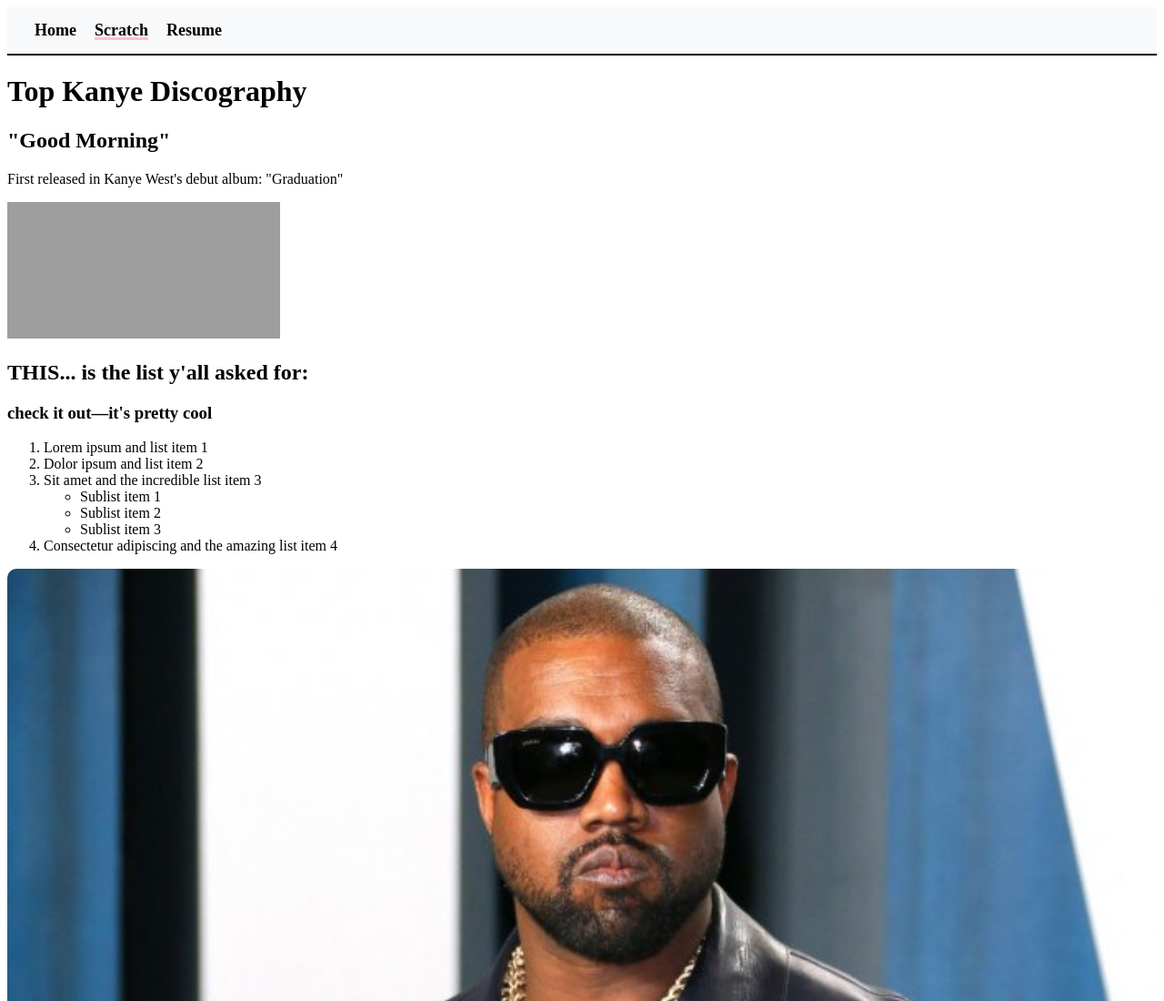
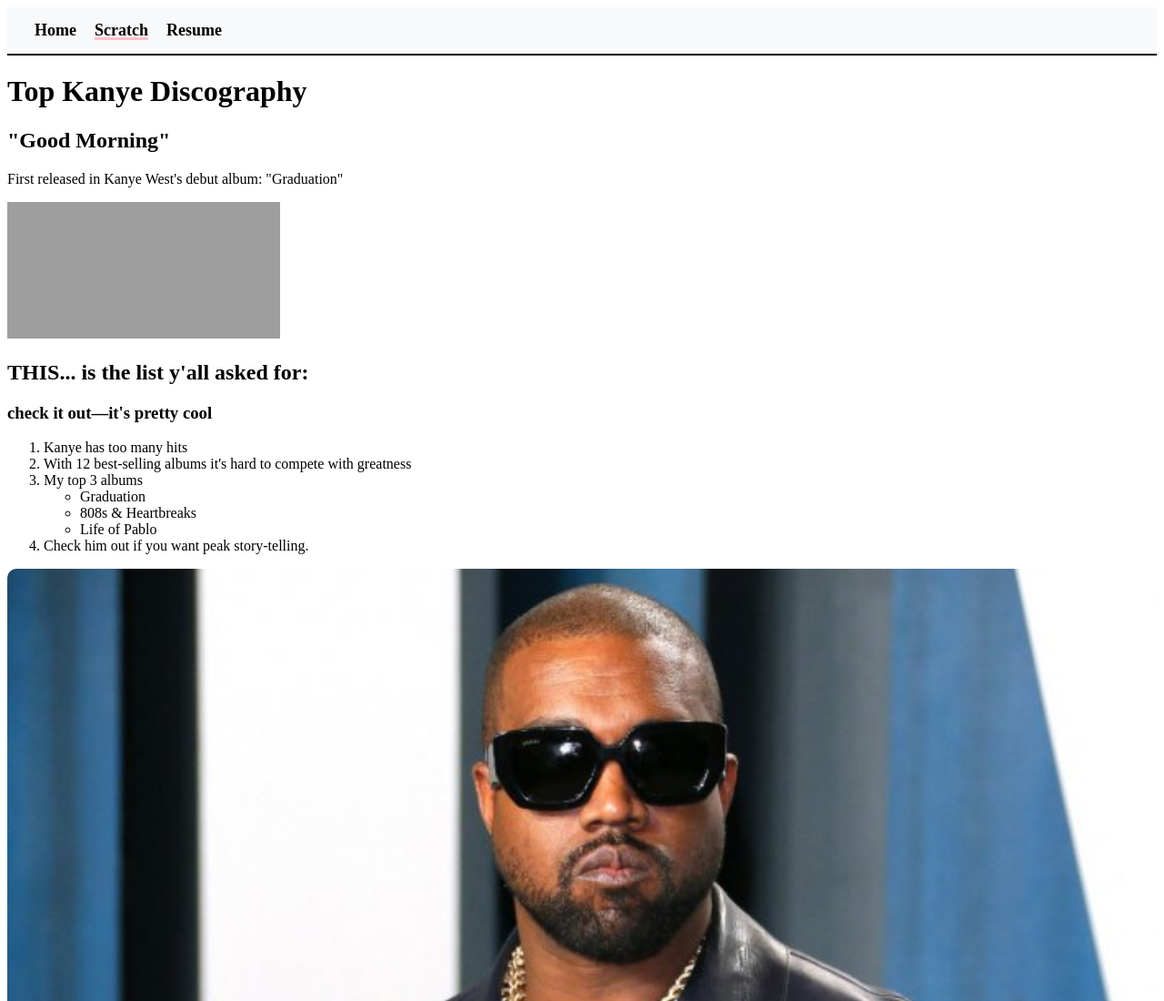
Before and after one commit to aaronmavila/About-me, a website: page scratch.html in a window 1280 px wide. Shown: the top 1100 px of the page at 91% size. Drawn offline with Linux system fonts and the light colour scheme; grey boxes are pictures that could not be loaded.

Commit message:
Update scratch.html

```diff
--- a/scratch.html
+++ b/scratch.html
@@ -28,17 +28,16 @@
         <h2><strong>THIS</strong>... is the list y'all asked for:</h2>
         <h3>check it out—it's pretty cool</h3>
         <ol>
-          <li>Lorem ipsum and list item 1</li>
-          <li>Dolor ipsum and list item 2</li>
-          <li>Sit amet and the incredible list item 3
-            <!-- Fixed Nested List: <ul> is now safely inside the <li> -->
+          <li>Kanye has too many hits</li>
+          <li>With 12 best-selling albums it's hard to compete with greatness</li>
+          <li>My top 3 albums
             <ul>
-              <li>Sublist item 1</li>
-              <li>Sublist item 2</li>
-              <li>Sublist item 3</li>
+              <li>Graduation</li>
+              <li>808s & Heartbreaks</li>
+              <li>Life of Pablo</li>
             </ul>
           </li>
-          <li>Consectetur adipiscing and the amazing list item 4</li>
+          <li>Check him out if you want peak story-telling.</li>
         </ol>
       </div>
       <div id="image">
```
